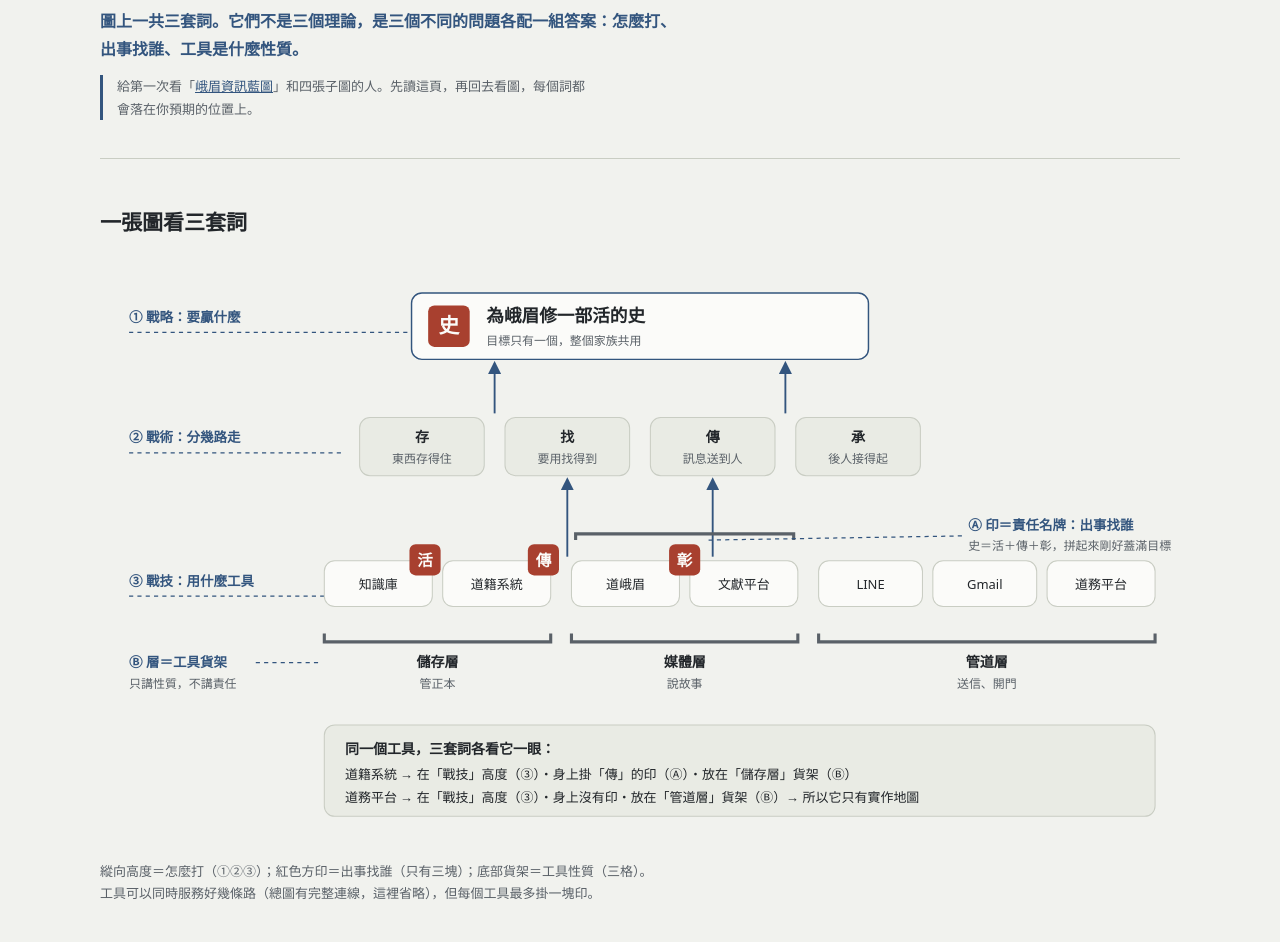
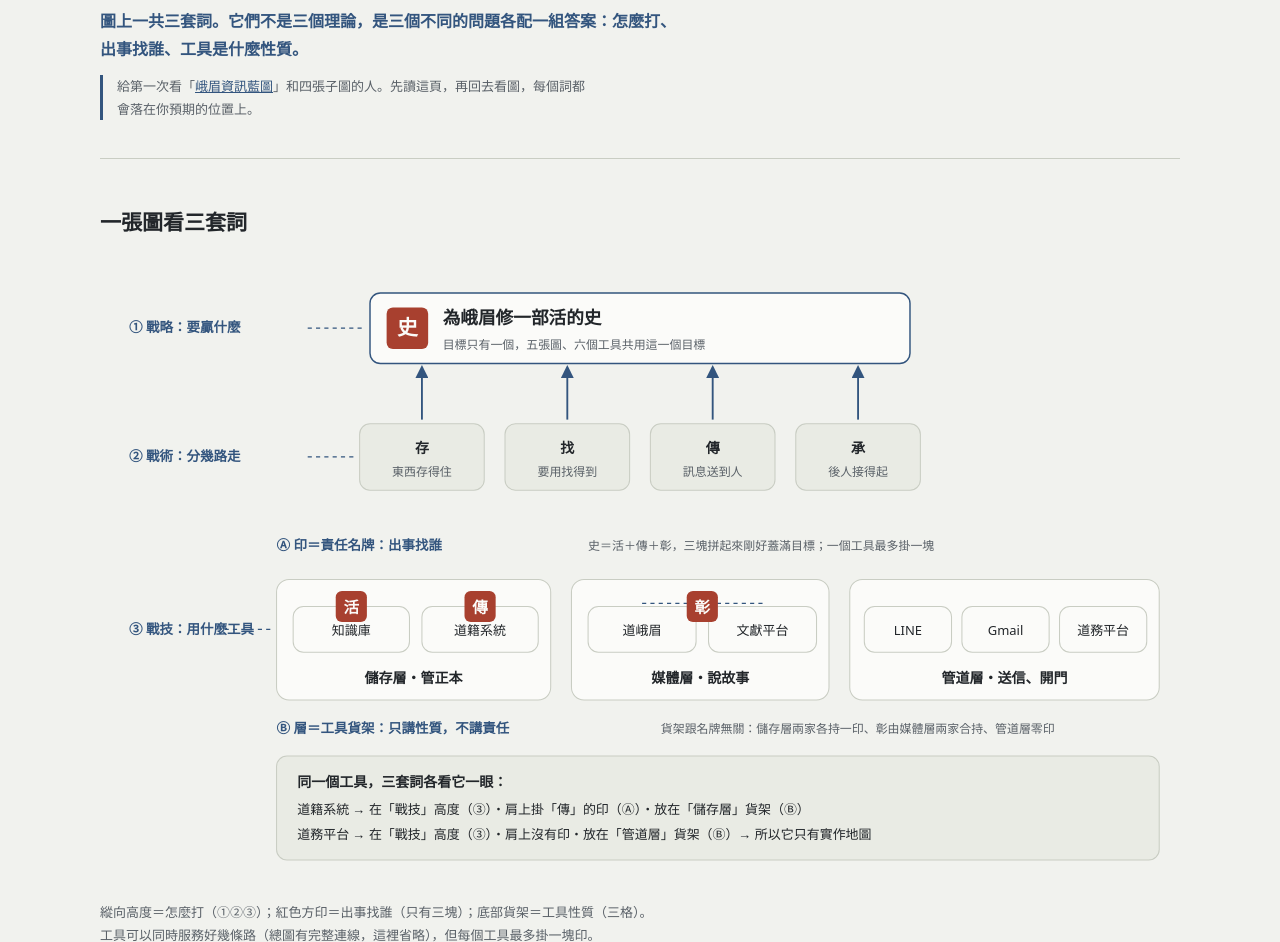
Before and after one commit to neilliao/drive-inventory, a plain HTML site: page docs/specs/2026-08-20-map-legend.html in a window 1280 px wide. Shown: the part 150-1092 px from the top of the page. Drawn offline with Linux system fonts and the light colour scheme.

Commit message:
看圖指南重畫(貨架容器+印章徽章對齊+去家族字眼)+總圖加文書組三隻手臂淵源

```diff
--- a/docs/specs/2026-08-20-map-legend.html
+++ b/docs/specs/2026-08-20-map-legend.html
@@ -63,7 +63,7 @@
 
 <div class="wrap">
   <header class="page">
-    <p class="eyebrow">峨眉書院・地圖家族</p>
+    <p class="eyebrow">峨眉書院・藍圖導讀</p>
     <h1>藍圖看圖指南</h1>
     <p class="creed">圖上一共三套詞。它們不是三個理論，是三個不同的問題各配一組答案：怎麼打、出事找誰、工具是什麼性質。</p>
     <p class="readme">給第一次看「<a href="https://claude.ai/code/artifact/5702040b-b689-4458-a830-f3893fb12e70" target="_blank" rel="noopener">峨眉資訊藍圖</a>」和四張子圖的人。先讀這頁，再回去看圖，每個詞都會落在你預期的位置上。</p>
@@ -71,89 +71,87 @@
 
   <h2>一張圖看三套詞</h2>
   <figure class="map">
-    <svg viewBox="0 0 1040 560" role="img" aria-label="看圖指南：縱向三個高度是戰略戰術戰技，紅印掛在三個工具身上，底部貨架分儲存媒體管道三格">
+    <svg viewBox="0 0 1040 600" role="img" aria-label="看圖指南：縱向三個高度是戰略戰術戰技，紅印掛在三個工具身上，工具放在儲存媒體管道三格貨架">
       <defs><marker id="ga" viewBox="0 0 10 10" refX="8" refY="5" markerWidth="7" markerHeight="7" orient="auto-start-reverse"><path d="M 0 0 L 10 5 L 0 10 z" class="m-accent" /></marker></defs>
 
-      <!-- 縱向層次標籤 -->
-      <text class="t-tag" x="28" y="52">① 戰略：要贏什麼</text>
-      <line class="guide" x1="28" y1="62" x2="296" y2="62" />
-      <text class="t-tag" x="28" y="168">② 戰術：分幾路走</text>
-      <line class="guide" x1="28" y1="178" x2="236" y2="178" />
-      <text class="t-tag" x="28" y="306">③ 戰技：用什麼工具</text>
-      <line class="guide" x1="28" y1="316" x2="216" y2="316" />
-
       <!-- ① 戰略 -->
-      <rect class="box-goal" x="300" y="24" width="440" height="64" rx="10" />
-      <rect class="seal" x="316" y="36" width="40" height="40" rx="6" />
-      <text class="t-seal" x="336" y="63" text-anchor="middle">史</text>
-      <text class="t-title" x="372" y="52">為峨眉修一部活的史</text>
-      <text class="t-s" x="372" y="74">目標只有一個，整個家族共用</text>
+      <text class="t-tag" x="28" y="62">① 戰略：要贏什麼</text>
+      <line class="guide" x1="200" y1="58" x2="254" y2="58" />
+      <rect class="box-goal" x="260" y="24" width="520" height="68" rx="10" />
+      <rect class="seal" x="276" y="38" width="40" height="40" rx="6" />
+      <text class="t-seal" x="296" y="65" text-anchor="middle">史</text>
+      <text class="t-title" x="330" y="54">為峨眉修一部活的史</text>
+      <text class="t-s" x="330" y="78">目標只有一個，五張圖、六個工具共用這一個目標</text>
 
       <!-- ② 戰術 -->
-      <line class="flow" x1="380" y1="140" x2="380" y2="92" marker-end="url(#ga)" />
-      <line class="flow" x1="660" y1="140" x2="660" y2="92" marker-end="url(#ga)" />
-      <rect class="container" x="250" y="144" width="120" height="56" rx="10" />
-      <text class="t-h" x="310" y="168" text-anchor="middle">存</text>
-      <text class="t-s" x="310" y="188" text-anchor="middle">東西存得住</text>
-      <rect class="container" x="390" y="144" width="120" height="56" rx="10" />
-      <text class="t-h" x="450" y="168" text-anchor="middle">找</text>
-      <text class="t-s" x="450" y="188" text-anchor="middle">要用找得到</text>
-      <rect class="container" x="530" y="144" width="120" height="56" rx="10" />
-      <text class="t-h" x="590" y="168" text-anchor="middle">傳</text>
-      <text class="t-s" x="590" y="188" text-anchor="middle">訊息送到人</text>
-      <rect class="container" x="670" y="144" width="120" height="56" rx="10" />
-      <text class="t-h" x="730" y="168" text-anchor="middle">承</text>
-      <text class="t-s" x="730" y="188" text-anchor="middle">後人接得起</text>
+      <text class="t-tag" x="28" y="186">② 戰術：分幾路走</text>
+      <line class="guide" x1="200" y1="182" x2="244" y2="182" />
+      <line class="flow" x1="310" y1="146" x2="310" y2="96" marker-end="url(#ga)" />
+      <line class="flow" x1="450" y1="146" x2="450" y2="96" marker-end="url(#ga)" />
+      <line class="flow" x1="590" y1="146" x2="590" y2="96" marker-end="url(#ga)" />
+      <line class="flow" x1="730" y1="146" x2="730" y2="96" marker-end="url(#ga)" />
+      <rect class="container" x="250" y="150" width="120" height="64" rx="10" />
+      <text class="t-h" x="310" y="178" text-anchor="middle">存</text>
+      <text class="t-s" x="310" y="200" text-anchor="middle">東西存得住</text>
+      <rect class="container" x="390" y="150" width="120" height="64" rx="10" />
+      <text class="t-h" x="450" y="178" text-anchor="middle">找</text>
+      <text class="t-s" x="450" y="200" text-anchor="middle">要用找得到</text>
+      <rect class="container" x="530" y="150" width="120" height="64" rx="10" />
+      <text class="t-h" x="590" y="178" text-anchor="middle">傳</text>
+      <text class="t-s" x="590" y="200" text-anchor="middle">訊息送到人</text>
+      <rect class="container" x="670" y="150" width="120" height="64" rx="10" />
+      <text class="t-h" x="730" y="178" text-anchor="middle">承</text>
+      <text class="t-s" x="730" y="200" text-anchor="middle">後人接得起</text>
 
-      <!-- ③ 戰技 -->
-      <line class="flow" x1="450" y1="278" x2="450" y2="204" marker-end="url(#ga)" />
-      <line class="flow" x1="590" y1="278" x2="590" y2="204" marker-end="url(#ga)" />
-      <rect class="chip" x="216" y="282" width="104" height="44" rx="10" />
-      <text class="t" x="268" y="309" text-anchor="middle">知識庫</text>
-      <rect class="chip" x="330" y="282" width="104" height="44" rx="10" />
-      <text class="t" x="382" y="309" text-anchor="middle">道籍系統</text>
-      <rect class="chip" x="454" y="282" width="104" height="44" rx="10" />
-      <text class="t" x="506" y="309" text-anchor="middle">道峨眉</text>
-      <rect class="chip" x="568" y="282" width="104" height="44" rx="10" />
-      <text class="t" x="620" y="309" text-anchor="middle">文獻平台</text>
-      <rect class="chip" x="692" y="282" width="100" height="44" rx="10" />
-      <text class="t" x="742" y="309" text-anchor="middle">LINE</text>
-      <rect class="chip" x="802" y="282" width="100" height="44" rx="10" />
-      <text class="t" x="852" y="309" text-anchor="middle">Gmail</text>
-      <rect class="chip" x="912" y="282" width="104" height="44" rx="10" />
-      <text class="t" x="964" y="309" text-anchor="middle">道務平台</text>
+      <!-- Ⓐ 印 -->
+      <text class="t-tag" x="170" y="272">Ⓐ 印＝責任名牌：出事找誰</text>
+      <text class="t-s" x="470" y="272">史＝活＋傳＋彰，三塊拼起來剛好蓋滿目標；一個工具最多掛一塊</text>
 
-      <!-- 印（責任名牌）掛在工具上 -->
-      <rect class="seal" x="298" y="266" width="30" height="30" rx="6" />
-      <text class="t-seal-s" x="313" y="287" text-anchor="middle">活</text>
-      <rect class="seal" x="412" y="266" width="30" height="30" rx="6" />
-      <text class="t-seal-s" x="427" y="287" text-anchor="middle">傳</text>
-      <rect class="seal" x="548" y="266" width="30" height="30" rx="6" />
-      <text class="t-seal-s" x="563" y="287" text-anchor="middle">彰</text>
-      <path class="shelf" d="M 458 262 L 458 256 L 668 256 L 668 262" />
-      <text class="t-tag" x="836" y="252">Ⓐ 印＝責任名牌：出事找誰</text>
-      <line class="guide" x1="830" y1="258" x2="586" y2="262" />
-      <text class="t-s" x="836" y="272">史＝活＋傳＋彰，拼起來剛好蓋滿目標</text>
+      <!-- ③ 戰技（工具在貨架上） -->
+      <text class="t-tag" x="28" y="352">③ 戰技：用什麼工具</text>
+      <line class="guide" x1="120" y1="348" x2="164" y2="348" />
 
-      <!-- 貨架（三層分類） -->
-      <path class="shelf" d="M 216 352 L 216 360 L 434 360 L 434 352" />
-      <text class="t-h" x="325" y="384" text-anchor="middle">儲存層</text>
-      <text class="t-s" x="325" y="404" text-anchor="middle">管正本</text>
-      <path class="shelf" d="M 454 352 L 454 360 L 672 360 L 672 352" />
-      <text class="t-h" x="563" y="384" text-anchor="middle">媒體層</text>
-      <text class="t-s" x="563" y="404" text-anchor="middle">說故事</text>
-      <path class="shelf" d="M 692 352 L 692 360 L 1016 360 L 1016 352" />
-      <text class="t-h" x="854" y="384" text-anchor="middle">管道層</text>
-      <text class="t-s" x="854" y="404" text-anchor="middle">送信、開門</text>
-      <text class="t-tag" x="28" y="384">Ⓑ 層＝工具貨架</text>
-      <text class="t-s" x="28" y="404">只講性質，不講責任</text>
-      <line class="guide" x1="150" y1="380" x2="212" y2="380" />
+      <rect class="node" x="170" y="300" width="264" height="116" rx="12" />
+      <rect class="chip" x="186" y="326" width="112" height="44" rx="10" />
+      <text class="t" x="242" y="353" text-anchor="middle">知識庫</text>
+      <rect class="chip" x="310" y="326" width="112" height="44" rx="10" />
+      <text class="t" x="366" y="353" text-anchor="middle">道籍系統</text>
+      <text class="t-h" x="302" y="400" text-anchor="middle">儲存層・管正本</text>
+
+      <rect class="node" x="454" y="300" width="248" height="116" rx="12" />
+      <rect class="chip" x="470" y="326" width="104" height="44" rx="10" />
+      <text class="t" x="522" y="353" text-anchor="middle">道峨眉</text>
+      <rect class="chip" x="586" y="326" width="104" height="44" rx="10" />
+      <text class="t" x="638" y="353" text-anchor="middle">文獻平台</text>
+      <text class="t-h" x="578" y="400" text-anchor="middle">媒體層・說故事</text>
+
+      <rect class="node" x="722" y="300" width="298" height="116" rx="12" />
+      <rect class="chip" x="736" y="326" width="84" height="44" rx="10" />
+      <text class="t" x="778" y="353" text-anchor="middle">LINE</text>
+      <rect class="chip" x="830" y="326" width="84" height="44" rx="10" />
+      <text class="t" x="872" y="353" text-anchor="middle">Gmail</text>
+      <rect class="chip" x="924" y="326" width="84" height="44" rx="10" />
+      <text class="t" x="966" y="353" text-anchor="middle">道務平台</text>
+      <text class="t-h" x="871" y="400" text-anchor="middle">管道層・送信、開門</text>
+
+      <!-- 印章徽章：掛在工具肩上 -->
+      <rect class="seal" x="227" y="311" width="30" height="30" rx="6" />
+      <text class="t-seal-s" x="242" y="332" text-anchor="middle">活</text>
+      <rect class="seal" x="351" y="311" width="30" height="30" rx="6" />
+      <text class="t-seal-s" x="366" y="332" text-anchor="middle">傳</text>
+      <line class="guide" x1="522" y1="323" x2="638" y2="323" />
+      <rect class="seal" x="565" y="311" width="30" height="30" rx="6" />
+      <text class="t-seal-s" x="580" y="332" text-anchor="middle">彰</text>
+
+      <!-- Ⓑ 層 -->
+      <text class="t-tag" x="170" y="448">Ⓑ 層＝工具貨架：只講性質，不講責任</text>
+      <text class="t-s" x="540" y="448">貨架跟名牌無關：儲存層兩家各持一印、彰由媒體層兩家合持、管道層零印</text>
 
       <!-- 底部總結 -->
-      <rect class="container" x="216" y="440" width="800" height="88" rx="10" />
-      <text class="t-h" x="236" y="468">同一個工具，三套詞各看它一眼：</text>
-      <text class="t" x="236" y="492">道籍系統 → 在「戰技」高度（③）・身上掛「傳」的印（Ⓐ）・放在「儲存層」貨架（Ⓑ）</text>
-      <text class="t" x="236" y="514">道務平台 → 在「戰技」高度（③）・身上沒有印・放在「管道層」貨架（Ⓑ）→ 所以它只有實作地圖</text>
+      <rect class="container" x="170" y="470" width="850" height="100" rx="10" />
+      <text class="t-h" x="190" y="500">同一個工具，三套詞各看它一眼：</text>
+      <text class="t" x="190" y="526">道籍系統 → 在「戰技」高度（③）・肩上掛「傳」的印（Ⓐ）・放在「儲存層」貨架（Ⓑ）</text>
+      <text class="t" x="190" y="550">道務平台 → 在「戰技」高度（③）・肩上沒有印・放在「管道層」貨架（Ⓑ）→ 所以它只有實作地圖</text>
     </svg>
     <figcaption>縱向高度＝怎麼打（①②③）；紅色方印＝出事找誰（只有三塊）；底部貨架＝工具性質（三格）。工具可以同時服務好幾條路（總圖有完整連線，這裡省略），但每個工具最多掛一塊印。</figcaption>
   </figure>
@@ -191,5 +189,5 @@
     </table>
   </div>
 
-  <footer>2026-08-20・地圖家族的說明書・母圖：峨眉資訊藍圖</footer>
+  <footer>2026-08-20・整套藍圖的說明書・母圖：峨眉資訊藍圖</footer>
 </div>
```
Also changed, not shown: docs/specs/2026-08-17-strategy-map.html (+3 -0 lines).
